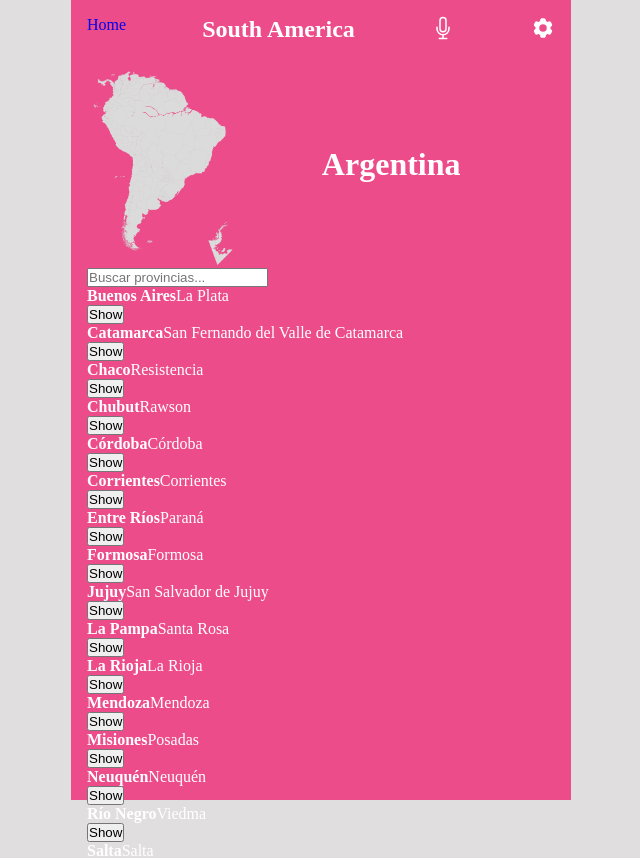
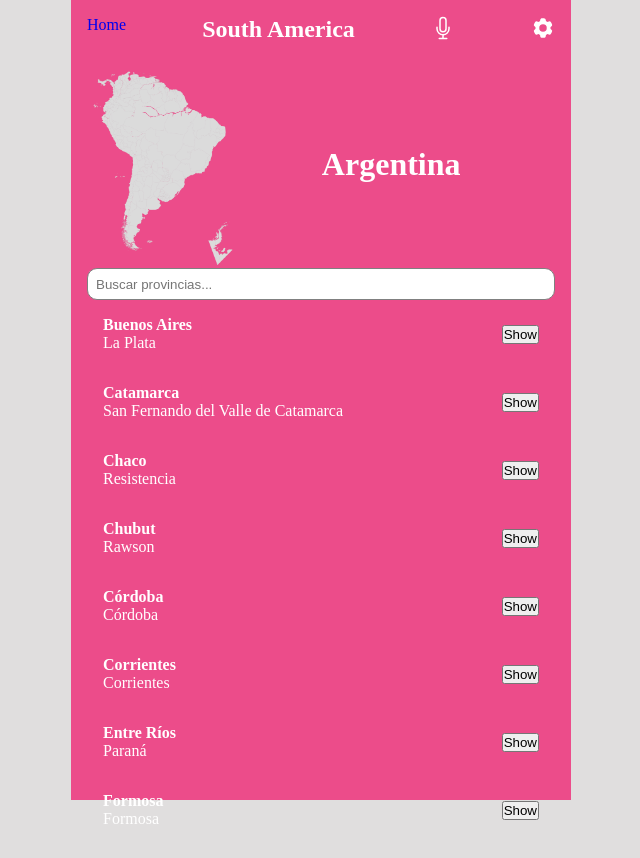
Before and after one commit to ulises2607/Metrics-webapp, a React (Create React App) app: page /details/Argentina in a window 1280 px wide. Shown: the top 858 px of the page, without its empty margins (319-959 px from the left). Built offline with nearby package versions, Linux system fonts and the light colour scheme.

Commit message:
Add Details and DetailsCard css files. Add first approximation of styles to the Details page

```diff
--- /dev/null
+++ b/src/Assets/Styles/DetailsCard.css
@@ -0,0 +1,57 @@
+.list-element {
+    display: flex;
+    justify-content: space-between;
+    align-items: center;
+    padding: 0.5rem 0;
+    border-bottom: 1px solid #fff;
+    background-color: #fff;
+}
+
+.card-and-button {
+    width: 100%;
+    height: 100%;
+    display: flex;
+    padding: 1rem;
+    justify-content: space-between;
+    align-items: center;
+}
+
+.province-list{
+    display: flex;
+    flex-direction: column;
+}
+
+
+.detailCard-container {
+    display: flex;
+    flex-direction: column;
+}
+
+.card-name {
+    display: flex;
+    flex-direction: column;
+}
+
+.show-detail-list {
+    background-color: #fff;
+    color: black;
+    border-radius: 10px;
+}
+
+.detail-element {
+    display: flex;
+    justify-content: space-between;
+    align-items: center;
+    padding: 0.5rem 2rem 0.5rem 2rem;
+    border-bottom: 1px solid gray;
+    background-color: #fff;
+    border-radius: 10px;
+}
+
+input {
+    width: 100%;
+    height: 2rem;
+    border-radius: 10px;
+    border: 1px solid gray;
+    padding: 0.5rem;
+}
--- a/src/Components/DetailsCard.jsx
+++ b/src/Components/DetailsCard.jsx
@@ -2,6 +2,7 @@ import React from 'react';
 import PropTypes from 'prop-types';
 import { useDispatch } from 'react-redux';
 import { fetchDetail, showDetails } from '../Redux/Details/detailsSlice';
+import '../Assets/Styles/DetailsCard.css'
 
 const DetailsCard = ({
   name, impCity, show, detail,
@@ -15,19 +16,22 @@ const DetailsCard = ({
 
   return (
     <div className="detailCard-container">
+      <div className="card-and-button">
         <div className="card-name">
           <strong>{name}</strong>
           <span>{impCity}</span>
         </div>
         <div className="button-container">
-        <button type="button" onClick={handleClick}>
+          <button className='show-detail-btn' type="button" onClick={handleClick}>
             {show ? 'Hide' : 'Show'}
           </button>
         </div>
+      </div>
+
       {show && detail && (
-      <ul>
+      <ul className='show-detail-list'>
         {Object.entries(detail).map(([key, value]) => (
-          <li key={key}>
+          <li className='detail-element' key={key}>
             <strong>
               {key}
               :
--- a/src/pages/Details.jsx
+++ b/src/pages/Details.jsx
@@ -4,6 +4,7 @@ import { useSelector } from 'react-redux';
 import DetailsCard from '../Components/DetailsCard';
 import Header from '../Components/Header';
 import Search from '../Components/Search';
+import '../Assets/Styles/Details.css';
 
 const Details = () => {
   const { country } = useParams();
@@ -22,7 +23,7 @@ const Details = () => {
 
       <Search onSearch={handleSearch} />
 
-      <ul>
+      <ul className='province-list'>
         {cities.map((countryData) => {
           if (countryData.nombre === country) {
             return countryData.provinces
```
Also changed, not shown: src/Assets/Styles/Details.css (added). Lines whose indentation alone changed are shown as unchanged.
